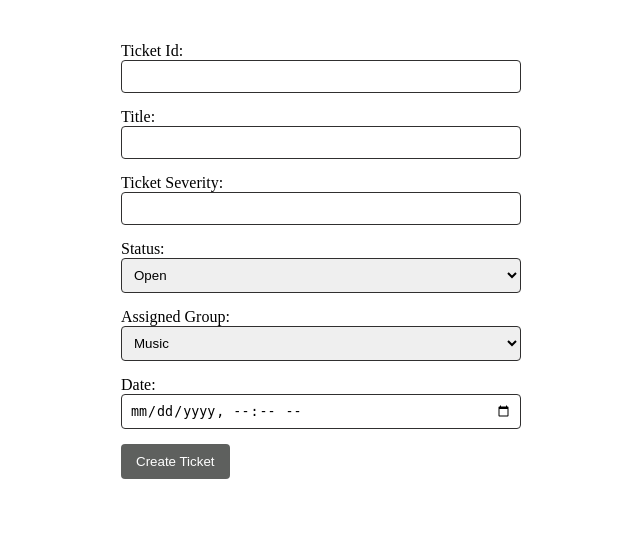
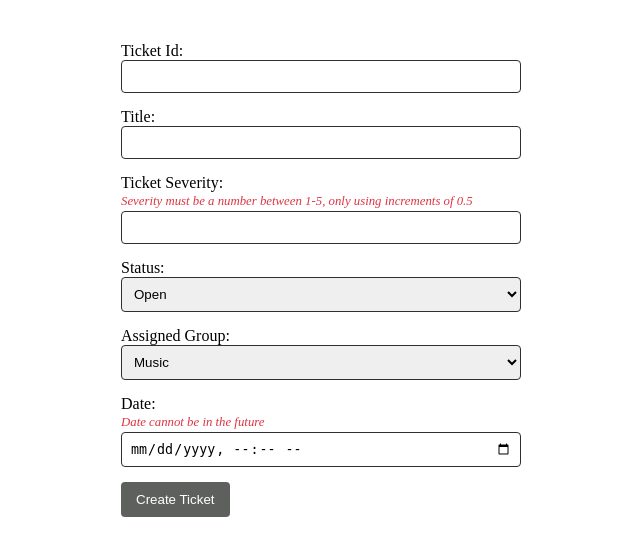
Before and after one commit to maddiehobbs/assignment, a Flask app: page /tickets/main in a window 1280 px wide, after a click on "Create". Shown: the part 197-753 px from the top of the page, without its empty margins (319-959 px from the left). Run offline with Flask 3, Linux system fonts and the light colour scheme; a user stored in the database is signed in.

Commit message:
Add requirements to form fields and remove seconds from date

```diff
--- a/__init__.py
+++ b/__init__.py
@@ -26,7 +26,6 @@ def create_app():
     app.register_blueprint(auth_blueprint, url_prefix='/auth')
     app.register_blueprint(tickets_blueprint, url_prefix='/tickets')
     app.register_blueprint(main_blueprint)
-
 
     @login_manager.user_loader
     def load_user(id):
--- a/static/css/style.css
+++ b/static/css/style.css
@@ -142,6 +142,13 @@ h2 {
   box-sizing: border-box;
 }
 
+.form-requirement {
+  color: #dc3545;
+  font-size: 0.8em;
+  margin: 2px 0;
+  font-style: italic;
+}
+
 .container {
   height: 100vh;
   display: flex;
--- a/templates/main.html
+++ b/templates/main.html
@@ -53,6 +53,7 @@
 
                 <div class="form-group">
                     <label for="severity">Ticket Severity:</label>
+                    <p class="form-requirement">Severity must be a number between 1-5, only using increments of 0.5</p>
                     <input type="number" class="form-input" id="severity" name="severity" min="1" max="5" step="0.5"
                         required>
                 </div>
@@ -80,6 +81,7 @@
 
                 <div class="form-group">
                     <label for="date">Date:</label>
+                    <p class="form-requirement">Date cannot be in the future</p>
                     <input type="datetime-local" class="form-input" id="date" name="date" required>
                 </div>
                 <!-- Submit button -->
@@ -133,6 +135,7 @@
                 </div>
                 <div class="form-group">
                     <label for="update_severity">New Ticket Severity:</label>
+                    <p class="form-requirement">Severity must be a number between 1-5, only using increments of 0.5</p>
                     <input type="number" class="form-input" id="update_severity" name="severity" min="1" max="5"
                         step="0.5" value="{{ selected_ticket.severity }}" required>
                 </div>
@@ -167,6 +170,7 @@
                 </div>
                 <div class="form-group">
                     <label for="update_date">New Date:</label>
+                    <p class="form-requirement">Date cannot be in the future</p>
                     <input type="datetime-local" class="form-input" id="update_date" name="date"
                         value="{{ selected_ticket.date.strftime('%Y-%m-%dT%H:%M') }}" required>
                 </div>
@@ -207,7 +211,7 @@
                 <td>{{ ticket.severity }}</td>
                 <td>{{ ticket.status }}</td>
                 <td>{{ ticket.assigned_group }}</td>
-                <td>{{ ticket.date.strftime('%Y-%m-%d %H:%M:%S') }}</td>
+                <td>{{ ticket.date.strftime('%Y-%m-%d %H:%M') }}</td>
             </tr>
             {% endfor %}
         </table>
```
Also changed, not shown: templates/auth/register.html (+6 -2 lines).
